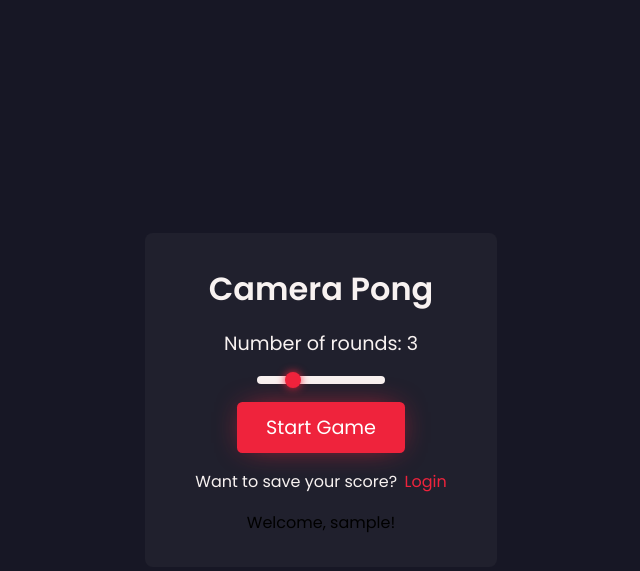
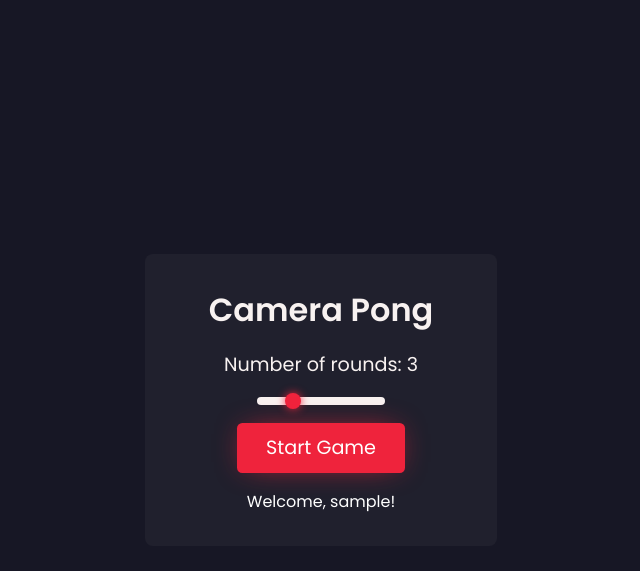
Before and after one commit to Vipness/Camera-Pong, a PHP site: page / in a window 1280 px wide. Shown: the top 571 px of the page, without its empty margins (319-959 px from the left). Run offline with PHP 8.4, Linux system fonts and the light colour scheme; the visitor is signed in with stand-in values (Sample User, id 1).

Commit message:
Change user welcome message

```diff
--- a/css/style.css
+++ b/css/style.css
@@ -25,6 +25,7 @@ body {
     align-items: center;
     justify-content: center;
     gap: 1em;
+    color: var(--text);
 }
 
 h1 {
@@ -119,3 +120,8 @@ label {
     text-decoration: none;
     margin-left: 0.2em;
 }
+
+.userWelcome {
+    color: white;
+    margin: 0;
+}
--- a/index.php
+++ b/index.php
@@ -10,15 +10,6 @@
     <title>Camera Pong</title>
 </head>
 
-<?php
-    session_start();
-    if(!isset($_SESSION['username'])){
-        header("Location: ./subpages/login.html");
-    }
-
-    $user = $_SESSION['username'];
-?>
-
 <body>
     <div class="wrapper">
         <h1>Camera Pong</h1>
@@ -27,9 +18,16 @@
         <input type="range" min="2" max="6" value="3" id="rounds">
 
         <button class="btnStart"><a href="./subpages/pong.html">Start Game</a></button>
-        <p class="login">Want to save your score? <a href="./subpages/login.html">Login</a></p>
+
         <?php
-            echo "Welcome, $user!";
+            session_start();
+            if(!isset($_SESSION['username'])){
+                echo "<p class='login'>Want to save your score? <a href='./subpages/login.html'>Login</a></p>";
+            }
+            else{
+                $user = $_SESSION['username'];
+                echo "<p class='userWelcome'>Welcome, $user!</p>";
+            }
         ?>
     </div>
 </body>
--- a/php/auth.php
+++ b/php/auth.php
@@ -1,5 +1,5 @@
 <?php
-    include("./connection.php");
+    include_once("./connection.php");
     session_start(); // Start the session
 
     if (isset($_POST["username"]) && isset($_POST["password"])) {
--- a/subpages/pong.html
+++ b/subpages/pong.html
@@ -7,7 +7,7 @@
     <link rel="stylesheet" href="../css/variables.css">
     <link rel="stylesheet" href="../css/pong.css">
     <script src="../js/classes.js"></script>
-    <script src="../js/main.js" defer></script>
+    <script src="../js/game.js" defer></script>
     <title>Camera Pong</title>
 </head>
 
```
